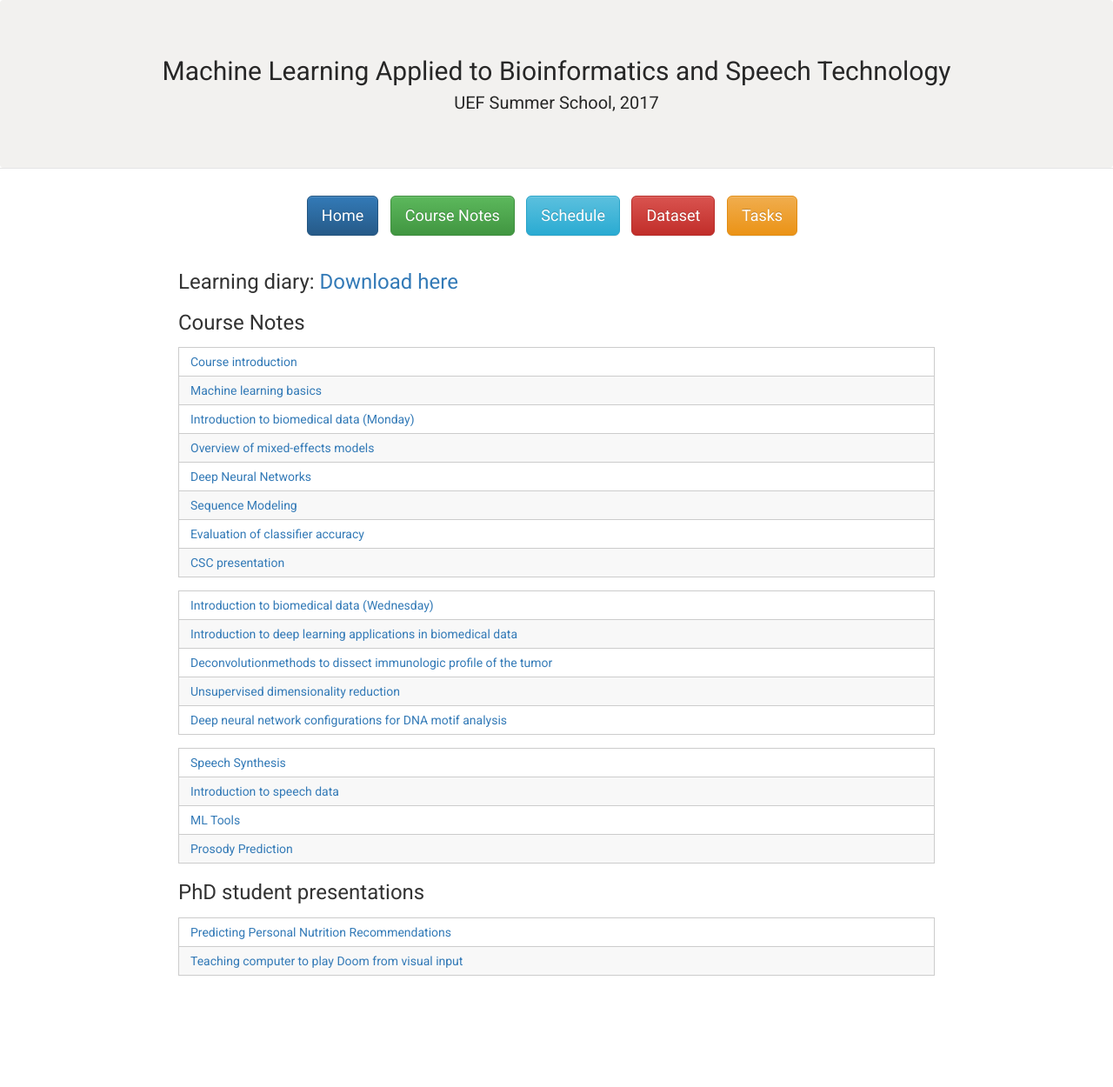
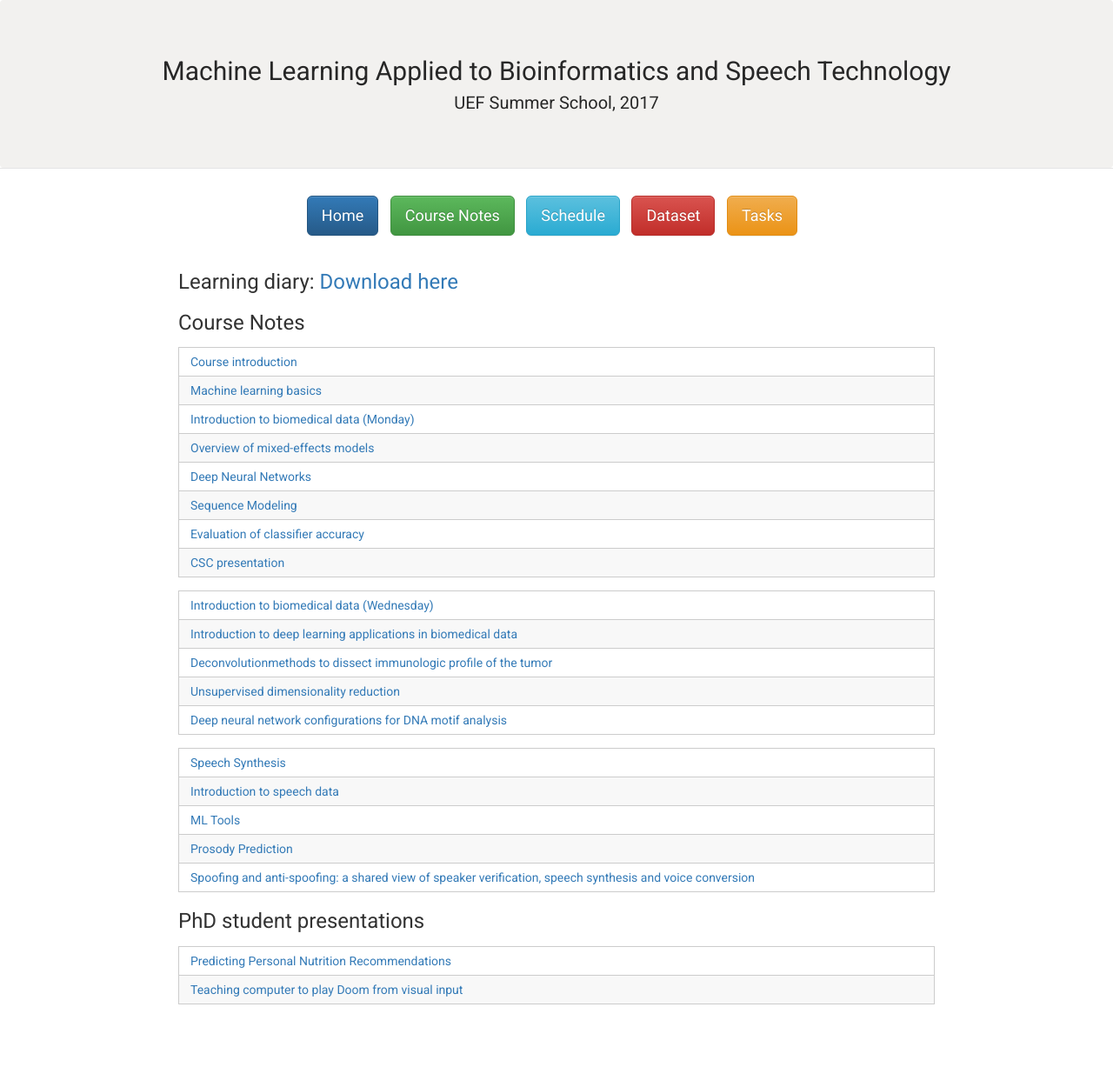
Before and after one commit to abrahamwoubie/Summer_School_RL, a Jekyll site: the page built from 35c163ca47986f8e1f5eec9d54238ad1229a7c92/course-notes.md, in a window 1280 px wide. Shown: the whole page at 87% size. Built offline with Jekyll 4.4.1, drawn with Linux system fonts in a browser that asks for light colours; nearby versions of some CDN libraries; before the commit the page ends 1217 px from its top, so only the background shows below that.

Commit message:
Added spoofing slides

```diff
--- a/35c163ca47986f8e1f5eec9d54238ad1229a7c92/course-notes.md
+++ b/35c163ca47986f8e1f5eec9d54238ad1229a7c92/course-notes.md
@@ -31,6 +31,7 @@ title: Course Notes | MLABST'17
 | [Introduction to speech data]({{ site.url }}{{ site.baseurl }}/content/Introduction_to_speech_data.pdf) |
 | [ML Tools]({{ site.url }}{{ site.baseurl }}/content/mltools_slides.pdf) |
 | [Prosody Prediction]({{ site.url }}{{ site.baseurl }}/content/mixdorff_slides.pdf) |
+| [Spoofing and anti-spoofing: a shared view of speaker verification, speech synthesis and voice conversion](http://www.spoofingchallenge.org/apsipa/apsipa2015.pdf) |
 
 ### PhD student presentations
 
```
